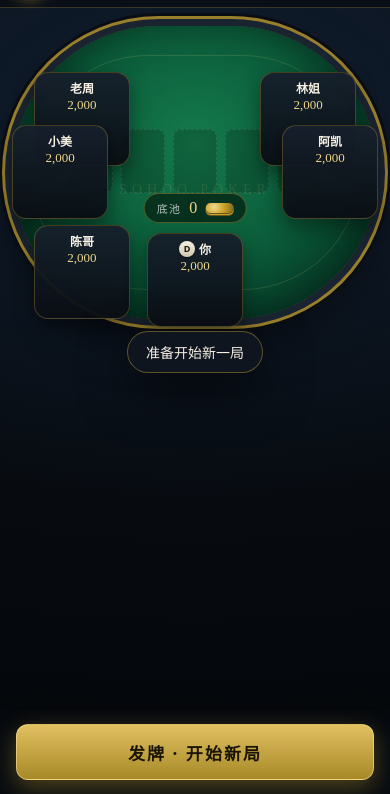
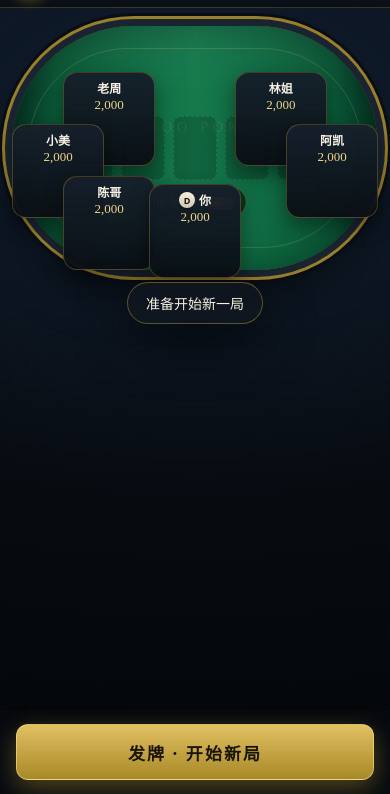
Before and after one commit to heyuxuan-git/hins-poker, a website with bundled scripts: page index.html in a window 390 px wide. Shown: the part 50-844 px from the top of the page. Built offline with nearby package versions, Linux system fonts and the light colour scheme.

Commit message:
style: true racetrack table — straight top/bottom, semicircular ends

```diff
--- a/css/style.css
+++ b/css/style.css
@@ -175,35 +175,40 @@ button:focus-visible {
 }
 
 .table-wrap {
-  width: min(980px, 100%);
+  width: min(1040px, 100%);
   position: relative;
   margin: 0 auto;
-  aspect-ratio: 16 / 9;
-  max-height: min(58vh, 540px);
+  /* Longer straight runs so it reads as a racetrack, not an oval */
+  aspect-ratio: 21 / 10;
+  max-height: min(56vh, 520px);
 }
 
 .table {
   position: absolute;
   inset: 0;
-  /* Stadium / racetrack: straight long sides + semicircular ends */
+  /*
+    Stadium / racetrack: straight top & bottom, semicircular left & right.
+    border-radius clamps to half the shorter side (height/2).
+  */
   border-radius: 999px;
   background:
-    radial-gradient(ellipse at 50% 40%, var(--felt-glow) 0%, var(--felt) 48%, var(--felt-deep) 82%, #031a12 100%);
+    linear-gradient(180deg, rgba(255, 255, 255, 0.04), transparent 28%),
+    linear-gradient(90deg, var(--felt-deep) 0%, var(--felt) 12%, var(--felt-glow) 50%, var(--felt) 88%, var(--felt-deep) 100%);
   box-shadow:
-    inset 0 0 60px rgba(0, 0, 0, 0.35),
-    inset 0 10px 30px rgba(255, 255, 255, 0.04),
-    0 0 0 10px #1a2430,
-    0 0 0 14px rgba(212, 175, 55, 0.75),
-    0 0 0 18px #0a0e14,
+    inset 0 0 40px rgba(0, 0, 0, 0.28),
+    inset 0 8px 24px rgba(255, 255, 255, 0.03),
+    0 0 0 8px #1a2430,
+    0 0 0 12px rgba(212, 175, 55, 0.8),
+    0 0 0 15px #0a0e14,
     var(--shadow);
 }
 
 .table::before {
   content: "";
   position: absolute;
-  inset: 10% 5%;
+  inset: 9% 4.5%;
   border-radius: 999px;
-  border: 1px solid rgba(240, 215, 140, 0.14);
+  border: 1px solid rgba(240, 215, 140, 0.16);
   pointer-events: none;
 }
 
@@ -211,12 +216,12 @@ button:focus-visible {
   content: "SOHOO POKER";
   position: absolute;
   left: 50%;
-  top: 56%;
+  top: 42%;
   transform: translate(-50%, -50%);
   font-family: var(--font-display);
-  font-size: clamp(14px, 2.4vw, 22px);
+  font-size: clamp(14px, 2.2vw, 20px);
   letter-spacing: 0.35em;
-  color: rgba(240, 215, 140, 0.14);
+  color: rgba(240, 215, 140, 0.12);
   pointer-events: none;
   white-space: nowrap;
 }
@@ -241,7 +246,7 @@ button:focus-visible {
 .board {
   position: absolute;
   left: 50%;
-  top: 46%;
+  top: 50%;
   transform: translate(-50%, -50%);
   display: flex;
   gap: 8px;
@@ -335,7 +340,7 @@ button:focus-visible {
 .pot {
   position: absolute;
   left: 50%;
-  top: 62%;
+  top: 72%;
   transform: translate(-50%, -50%);
   z-index: 5;
   text-align: center;
@@ -393,7 +398,7 @@ button:focus-visible {
   filter: grayscale(0.4);
 }
 
-/* 6-max racetrack seat map */
+/* 6-max racetrack seat map — long edges + curved ends */
 .seat.bottom {
   left: 50%;
   bottom: -8px;
@@ -402,33 +407,33 @@ button:focus-visible {
 }
 
 .seat.bottom-left {
-  left: 16%;
-  bottom: 2%;
+  left: 22%;
+  bottom: 4%;
   z-index: 7;
 }
 
 .seat.left {
-  left: 0.5%;
-  top: 42%;
+  left: 1.5%;
+  top: 50%;
   transform: translateY(-50%);
   z-index: 7;
 }
 
 .seat.top-left {
-  left: 14%;
+  left: 22%;
   top: 2%;
   z-index: 7;
 }
 
 .seat.top-right {
-  right: 14%;
+  right: 22%;
   top: 2%;
   z-index: 7;
 }
 
 .seat.right {
-  right: 0.5%;
-  top: 42%;
+  right: 1.5%;
+  top: 50%;
   transform: translateY(-50%);
   z-index: 7;
 }
@@ -739,9 +744,9 @@ button:focus-visible {
   }
 
   .table-wrap {
-    aspect-ratio: 5 / 4;
-    max-height: min(68vh, 500px);
-    width: min(100%, 560px);
+    aspect-ratio: 3 / 2;
+    max-height: min(62vh, 460px);
+    width: min(100%, 640px);
   }
 
   .table {
@@ -755,7 +760,7 @@ button:focus-visible {
   }
 
   .seat {
-    width: 96px;
+    width: 92px;
   }
 
   .seat.left {
@@ -767,17 +772,17 @@ button:focus-visible {
   }
 
   .seat.top-left {
-    left: 6%;
+    left: 14%;
     top: 0;
   }
 
   .seat.top-right {
-    right: 6%;
+    right: 14%;
     top: 0;
   }
 
   .seat.bottom-left {
-    left: 6%;
+    left: 14%;
     bottom: 0;
   }
 
```
